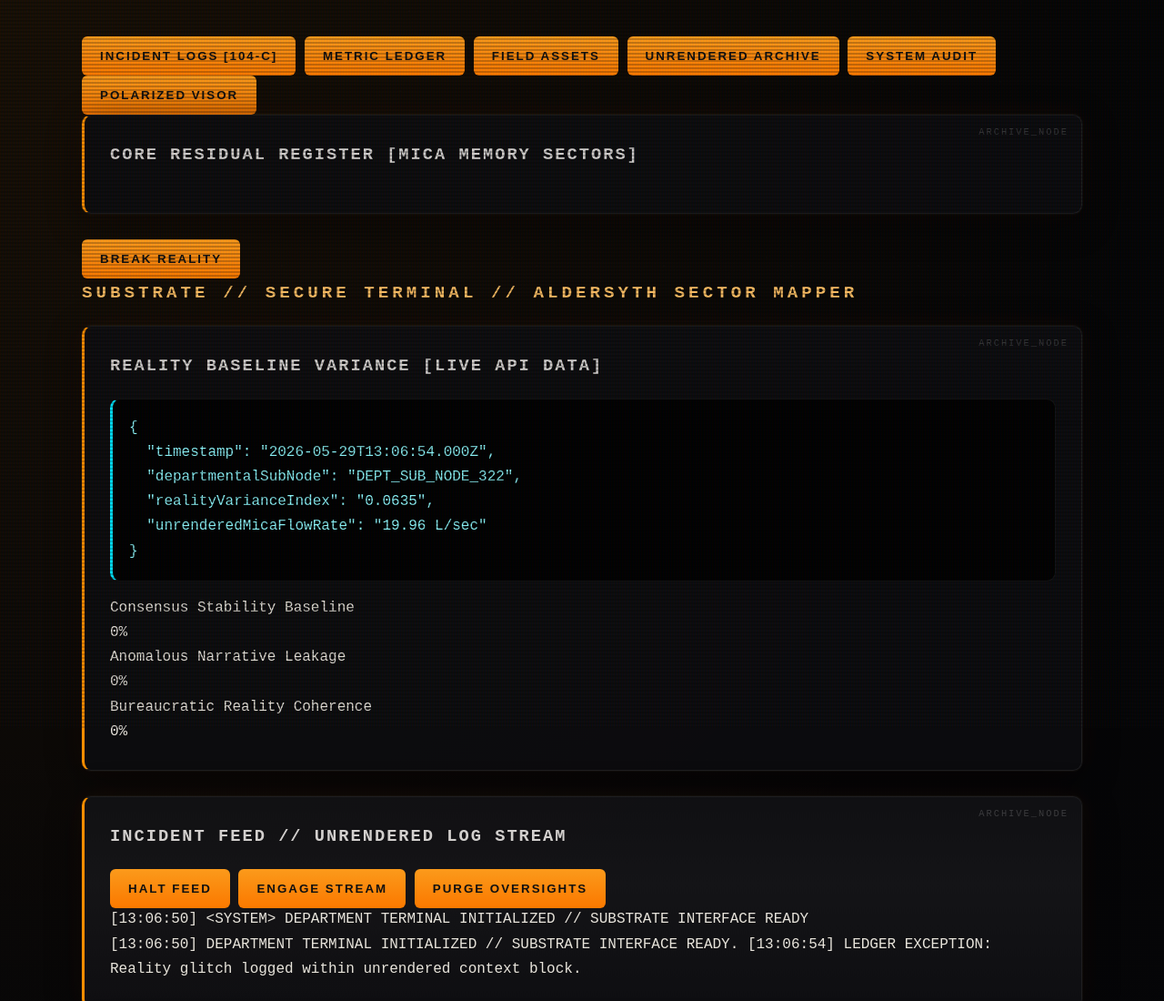
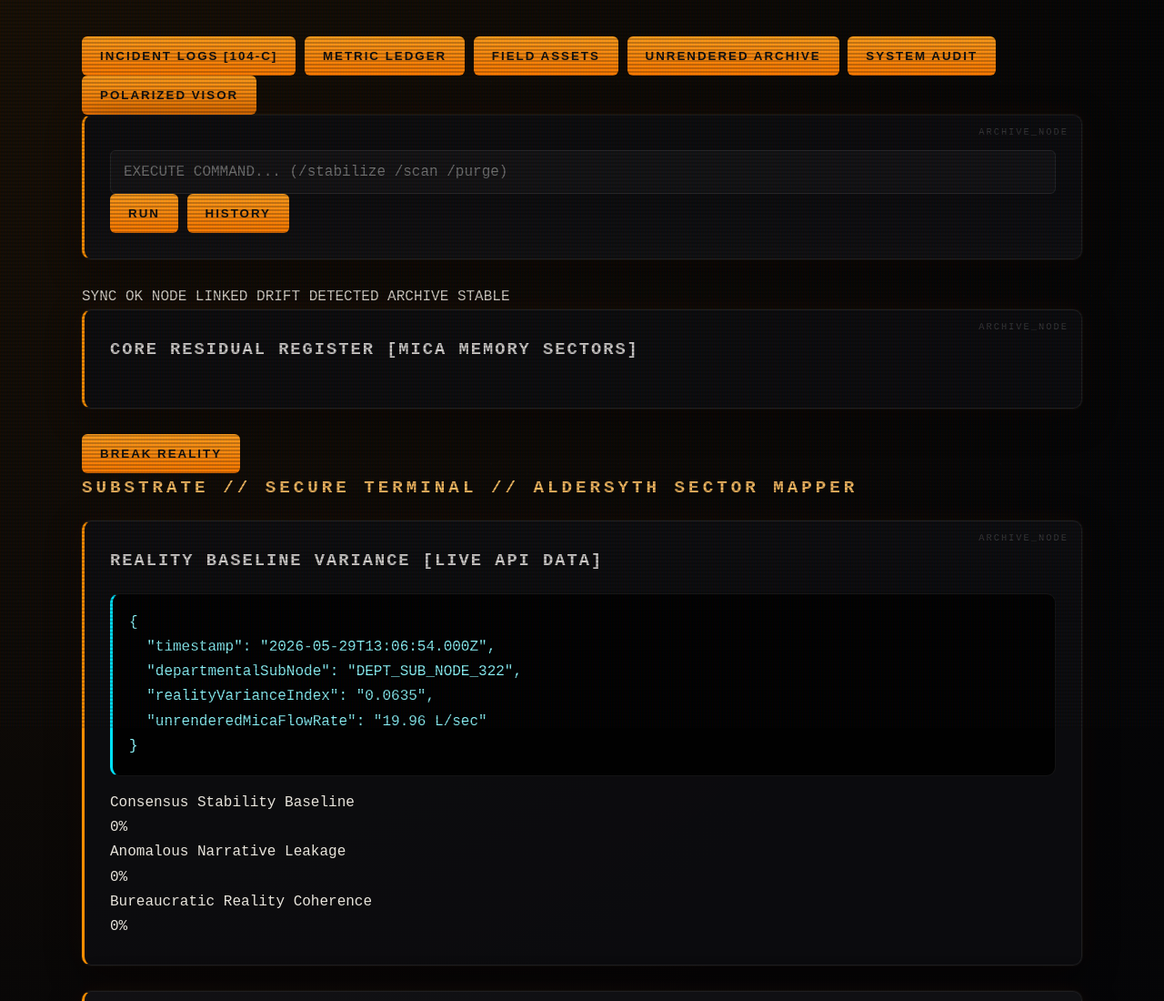
Before and after one commit to deon-wal/The-Latency-Archive, a plain HTML site: page index.html in a window 1280 px wide. Shown: the top 1100 px of the page at 91% size. Drawn offline with nearby package versions, Linux system fonts and the light colour scheme; no server answers.

```diff
--- a/index.html
+++ b/index.html
@@ -18,6 +18,24 @@
     <button type="button" onclick="view('diagnostics')">SYSTEM AUDIT</button>
     <button type="button" onclick="toggleVisor()" class="visor-toggle">POLARIZED VISOR</button>
   </nav>
+</nav>
+
+<!-- 🔧 AUGMENT: COMMAND BAR -->
+<div class="command-bar panel">
+  <input type="text" placeholder="EXECUTE COMMAND... (/stabilize /scan /purge)" autocomplete="off">
+  <div class="command-actions">
+    <button type="button">RUN</button>
+    <button type="button">HISTORY</button>
+  </div>
+</div>
+
+<!-- 🔧 AUGMENT: ACTIVITY STRIP -->
+<div class="activity-strip">
+  <span>SYNC OK</span>
+  <span>NODE LINKED</span>
+  <span class="warning">DRIFT DETECTED</span>
+  <span>ARCHIVE STABLE</span>
+</div>
 
   <div class="panel">
   <h3>CORE RESIDUAL REGISTER [MICA MEMORY SECTORS]</h3>
```
